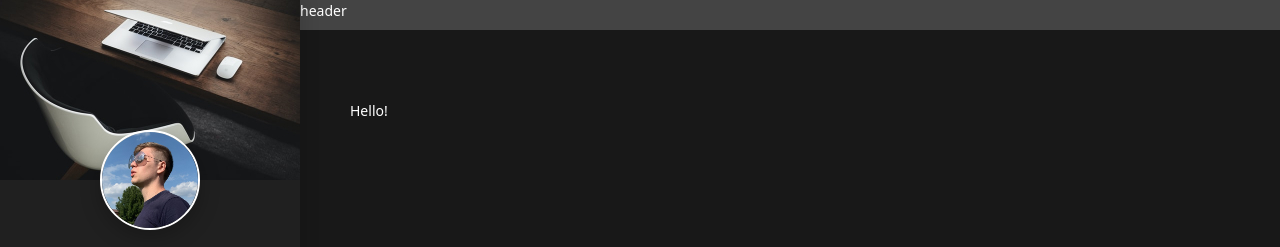
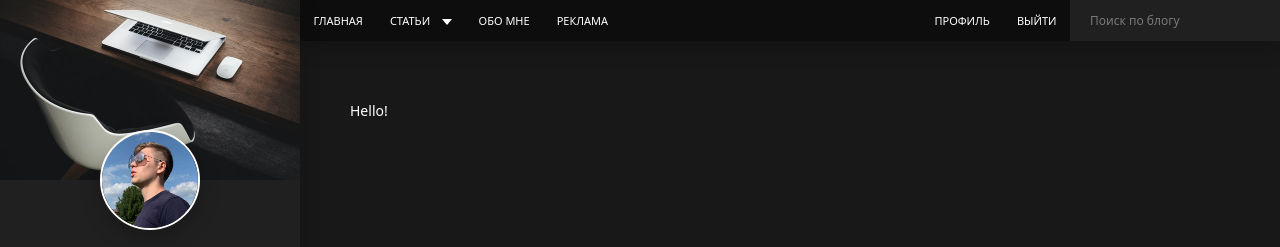
Before and after one commit to valta173/https---github.com-valta173-personal-blog, a website: page src/index.html in a window 1280 px wide. Shown: the top 247 px of the page. Drawn offline with nearby package versions, Linux system fonts and the light colour scheme; files that its build step writes are made by us from their sources.

Commit message:
completed styling of the header

```diff
--- a/src/assets/scss/_vars.scss
+++ b/src/assets/scss/_vars.scss
@@ -1,6 +1,7 @@
 $primary: #202020;
 $secondary: #121212;
 $white: #fff;
+$black: #000;
 $red: #ed3024;
 $blue: #3137c9;
 
--- a/src/assets/scss/blocks/header.scss
+++ b/src/assets/scss/blocks/header.scss
@@ -1,11 +1,22 @@
 .header {
+	display: flex;
 	width: calc(100% - #{$sidebar-width});
-	height: 30px;
 
-	background-color: #444;
+	background-color: #0d0d0d;
+	box-shadow: 0 5px 22px rgba($black, .25);
 
 	position: fixed;
 	top: 0;
 	right: 0;
 	z-index: $z-index-header;
 }
+
+.header__left {
+	width: 60%;
+}
+
+.header__right {
+	display: flex;
+	width: 40%;
+	justify-content: flex-end;
+}
--- /dev/null
+++ b/src/assets/scss/blocks/nav.scss
@@ -0,0 +1,50 @@
+.nav__list {
+	display: flex;
+}
+
+.nav__item {
+	position: relative;
+
+	&:hover {
+		.nav__link {
+			background-color: $blue;
+		}
+
+		>.subnav {
+			display: block;
+		}
+	}
+}
+
+.nav__link {
+	display: block;
+	padding: 1.35rem;
+
+	font-size: 1.1rem;
+	line-height: 1.2;
+	text-transform: uppercase;
+	color: $white;
+	text-decoration: none;
+
+	transition: .2s linear;
+
+	&.has-subnav {
+		position: relative;
+		padding-right: 3.5rem;
+
+		&:after {
+			content: "";
+			display: block;
+			margin-top: 2px;
+
+			border-style: solid;
+			border-width: 6px 5px 0 5px;
+			border-color: $white transparent transparent transparent;
+
+			position: absolute;
+			top: 50%;
+			right: 1.35rem;
+			transform: translateY(-50%);
+		}
+	}
+}
--- /dev/null
+++ b/src/assets/scss/blocks/search.scss
@@ -0,0 +1,21 @@
+.search {
+	background-color: $primary;
+	max-width: 21rem;
+	width: 100%;
+}
+
+.search__input {
+	display: block;
+	width: 100%;
+	padding: 1.2rem 2rem;
+
+	background: transparent;
+	border: none;
+
+	font-family: inherit;
+	font-size: 1.2rem;
+
+	&::placeholder {
+		color: rgba($white, .4);
+	}
+}
--- /dev/null
+++ b/src/assets/scss/blocks/subnav.scss
@@ -0,0 +1,29 @@
+.subnav {
+	display: none;
+
+	width: 16.5rem;
+	padding: .5rem 0;
+
+	background-color: $blue;
+	border-radius: 0 0 5px 5px;
+	box-shadow: 0 6px 8px rgba($black, .2);
+
+	position: absolute;
+	top: 100%;
+	left: 0;
+}
+
+.subnav__link {
+	display: block;
+	padding: .45rem 1.2rem;
+
+	font-size: 1.2rem;
+	color: $white;
+	text-decoration: none;
+
+	transition: background-color .2s ease-in-out;
+
+	&:hover {
+		background-color: darken($blue, 5%);
+	}
+}
--- a/src/assets/scss/style.scss
+++ b/src/assets/scss/style.scss
@@ -25,6 +25,9 @@ body {
 /* Blocks */
 @import "blocks/page";
 @import "blocks/header";
+@import "blocks/nav";
+@import "blocks/subnav";
+@import "blocks/search";
 @import "blocks/sidebar";
 @import "blocks/main";
 @import "blocks/container";
--- a/src/partials/header.html
+++ b/src/partials/header.html
@@ -1 +1,48 @@
-<header class="header">header</header>
+<header class="header">
+	<div class="header__left">
+		<nav class="nav">
+			<ul class="nav__list">
+				<li class="nav__item">
+					<a class="nav__link" href="#">Главная</a>
+				</li>
+				<li class="nav__item">
+					<a class="nav__link has-subnav" href="#">Статьи</a>
+
+					<ul class="subnav">
+						<li>
+							<a class="subnav__link" href="#">Создание сайтов</a>
+						</li>
+						<li>
+							<a class="subnav__link" href="#">Интернет-маркетинг</a>
+						</li>
+						<li>
+							<a class="subnav__link" href="#">Продвижение видео</a>
+						</li>
+					</ul>
+				</li>
+				<li class="nav__item">
+					<a class="nav__link" href="#">Обо мне</a>
+				</li>
+				<li class="nav__item">
+					<a class="nav__link" href="#">Реклама</a>
+				</li>
+			</ul>
+		</nav>
+	</div>
+	<div class="header__right">
+		<nav class="nav">
+			<ul class="nav__list">
+				<li class="nav__item">
+					<a class="nav__link" href="#">Профиль</a>
+				</li>
+				<li class="nav__item">
+					<a class="nav__link" href="#">Выйти</a>
+				</li>
+			</ul>
+		</nav>
+
+		<form class="search" action="/" method="post">
+			<input class="search__input" placeholder="Поиск по блогу" type="text">
+		</form>
+	</div>
+</header>
```
Also changed, not shown: dist/assets/css/style.css, dist/assets/css/style.min.css, dist/index.html.
